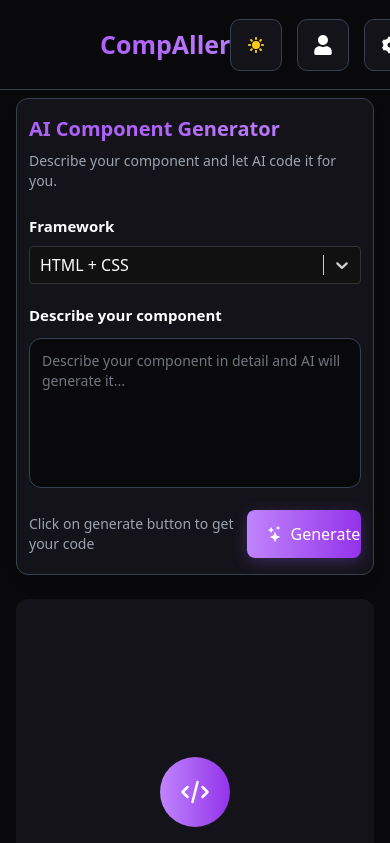
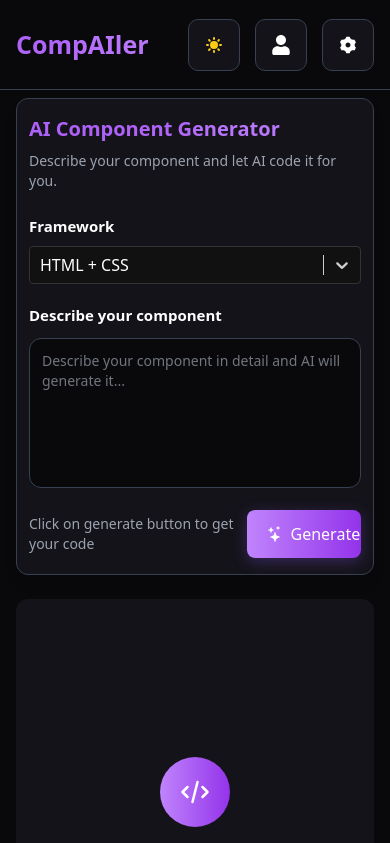
Before and after one commit to hanzla-sib/CompAIler, a React (Vite) app: page / in a window 390 px wide. Shown: the top 843 px of the page. Built offline with nearby package versions, Linux system fonts and the light colour scheme; no server answers.

Commit message:
feat: Integrate framer-motion into Navbar for enhanced animations and interactions

```diff
--- a/src/components/Navbar.jsx
+++ b/src/components/Navbar.jsx
@@ -2,30 +2,158 @@ import React from 'react'
 import { FaUser } from 'react-icons/fa'
 import { HiSun, HiMoon } from 'react-icons/hi'
 import { RiSettings3Fill } from 'react-icons/ri'
+// eslint-disable-next-line no-unused-vars
+import { motion } from 'framer-motion'
 import { useTheme } from '../contexts/ThemeContext'
 
 const Navbar = () => {
   const { isDarkMode, toggleTheme } = useTheme();
 
+  const navbarVariants = {
+    hidden: { y: -100, opacity: 0 },
+    visible: {
+      y: 0,
+      opacity: 1,
+      transition: {
+        duration: 0.6,
+        ease: "easeOut"
+      }
+    }
+  };
+
+  const logoVariants = {
+    hidden: { x: -50, opacity: 0 },
+    visible: {
+      x: 0,
+      opacity: 1,
+      transition: {
+        duration: 0.8,
+        delay: 0.2,
+        ease: "easeOut"
+      }
+    }
+  };
+
+  const iconContainerVariants = {
+    hidden: { x: 50, opacity: 0 },
+    visible: {
+      x: 0,
+      opacity: 1,
+      transition: {
+        duration: 0.8,
+        delay: 0.3,
+        staggerChildren: 0.1
+      }
+    }
+  };
+
+  const iconVariants = {
+    hidden: { scale: 0, opacity: 0 },
+    visible: {
+      scale: 1,
+      opacity: 1,
+      transition: {
+        type: "spring",
+        stiffness: 300,
+        damping: 20
+      }
+    },
+    hover: {
+      scale: 1.1,
+      rotate: [0, -10, 10, 0],
+      transition: {
+        duration: 0.3,
+        ease: "easeInOut"
+      }
+    },
+    tap: { scale: 0.95 }
+  };
+
+  const themeIconVariants = {
+    ...iconVariants,
+    hover: {
+      scale: 1.2,
+      rotate: isDarkMode ? 180 : -180,
+      transition: {
+        duration: 0.4,
+        ease: "easeInOut"
+      }
+    }
+  };
+
   return (
-    <>
-      <div className="nav flex items-center justify-between px-[100px] h-[90px] border-b-[1px] border-gray-800 dark:border-gray-800 bg-transparent">
-        <div className="logo">
-         <h3 className='text-[25px] font-[700] sp-text'>CompAller</h3>
-        </div>
-        <div className="icons flex items-center gap-[15px]">
-          <div
-            className="icon theme-toggle transition-all duration-200 hover:scale-105"
-            onClick={toggleTheme}
-            title={isDarkMode ? 'Switch to light mode' : 'Switch to dark mode'}
+    <motion.div
+      className="nav flex items-center justify-between px-4 sm:px-8 lg:px-[100px] h-[90px] border-b-[1px] backdrop-blur-md bg-opacity-80"
+      style={{
+        backgroundColor: 'var(--primary-bg)',
+        borderColor: 'var(--border-color)'
+      }}
+      variants={navbarVariants}
+      initial="hidden"
+      animate="visible"
+    >
+      <motion.div
+        className="logo"
+        variants={logoVariants}
+      >
+        <motion.h3
+          className='text-[25px] font-[700] sp-text cursor-pointer'
+          whileHover={{
+            scale: 1.05,
+            textShadow: "0px 0px 8px rgba(192, 132, 252, 0.8)"
+          }}
+          whileTap={{ scale: 0.98 }}
+        >
+          CompAIler
+        </motion.h3>
+      </motion.div>
+
+      <motion.div
+        className="icons flex items-center gap-[15px]"
+        variants={iconContainerVariants}
+      >
+        <motion.div
+          className="icon theme-toggle relative overflow-hidden"
+          variants={themeIconVariants}
+          whileHover="hover"
+          whileTap="tap"
+          onClick={toggleTheme}
+          title={isDarkMode ? 'Switch to light mode' : 'Switch to dark mode'}
+        >
+          <motion.div
+            key={isDarkMode ? 'sun' : 'moon'}
+            initial={{ rotateY: 90, opacity: 0 }}
+            animate={{ rotateY: 0, opacity: 1 }}
+            exit={{ rotateY: -90, opacity: 0 }}
+            transition={{ duration: 0.3 }}
           >
-            {isDarkMode ? <HiSun className="text-yellow-400" /> : <HiMoon className="text-blue-400" />}
-          </div>
-          <div className="icon"><FaUser /></div>
-          <div className="icon"><RiSettings3Fill /></div>
-        </div>
-      </div>
-    </>
+            {isDarkMode ? (
+              <HiSun className="text-yellow-400" />
+            ) : (
+              <HiMoon className="text-blue-400" />
+            )}
+          </motion.div>
+        </motion.div>
+
+        <motion.div
+          className="icon"
+          variants={iconVariants}
+          whileHover="hover"
+          whileTap="tap"
+        >
+          <FaUser />
+        </motion.div>
+
+        <motion.div
+          className="icon"
+          variants={iconVariants}
+          whileHover="hover"
+          whileTap="tap"
+        >
+          <RiSettings3Fill />
+        </motion.div>
+      </motion.div>
+    </motion.div>
   )
 }
 
```
